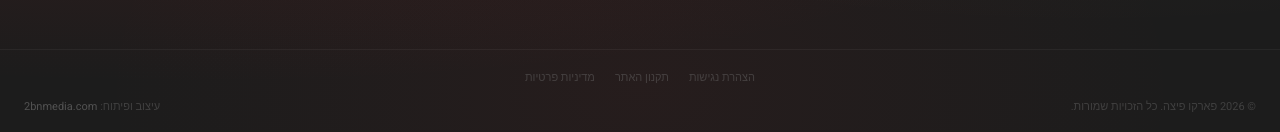
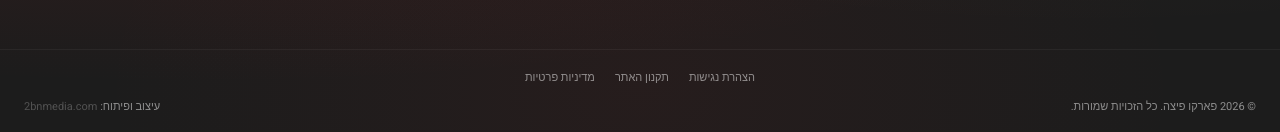
Before and after one commit to 2bnmedia-hub/parco-pizza, a Next.js app: page / in a window 1280 px wide. Shown: the part 8184-8316 px from the top of the page. Built offline with nearby package versions, Linux system fonts and the light colour scheme.

Commit message:
Footer: brighten bottom bar text from muted/40 to white/50

```diff
--- a/components/footer.tsx
+++ b/components/footer.tsx
@@ -179,7 +179,7 @@ export function Footer({ setOrderOpen }: FooterProps) {
               <a
                 key={l.href}
                 href={l.href}
-                className="text-[11px] text-pp-muted/40 underline-offset-2 transition-colors hover:text-pp-muted/70 hover:underline"
+                className="text-[11px] text-white/50 underline-offset-2 transition-colors hover:text-white/80 hover:underline"
               >
                 {l.label}
               </a>
@@ -187,10 +187,10 @@ export function Footer({ setOrderOpen }: FooterProps) {
           </nav>
           {/* Copyright row */}
           <div className="flex flex-col items-center justify-between gap-1.5 text-center md:flex-row">
-            <p className="text-[11px] text-pp-muted/40">
+            <p className="text-[11px] text-white/50">
               © {year} פארקו פיצה. כל הזכויות שמורות.
             </p>
-            <p className="text-[11px] text-pp-muted/40">
+            <p className="text-[11px] text-white/50">
               עיצוב ופיתוח:{" "}
               <a
                 href="https://2bnmedia.com"
```
